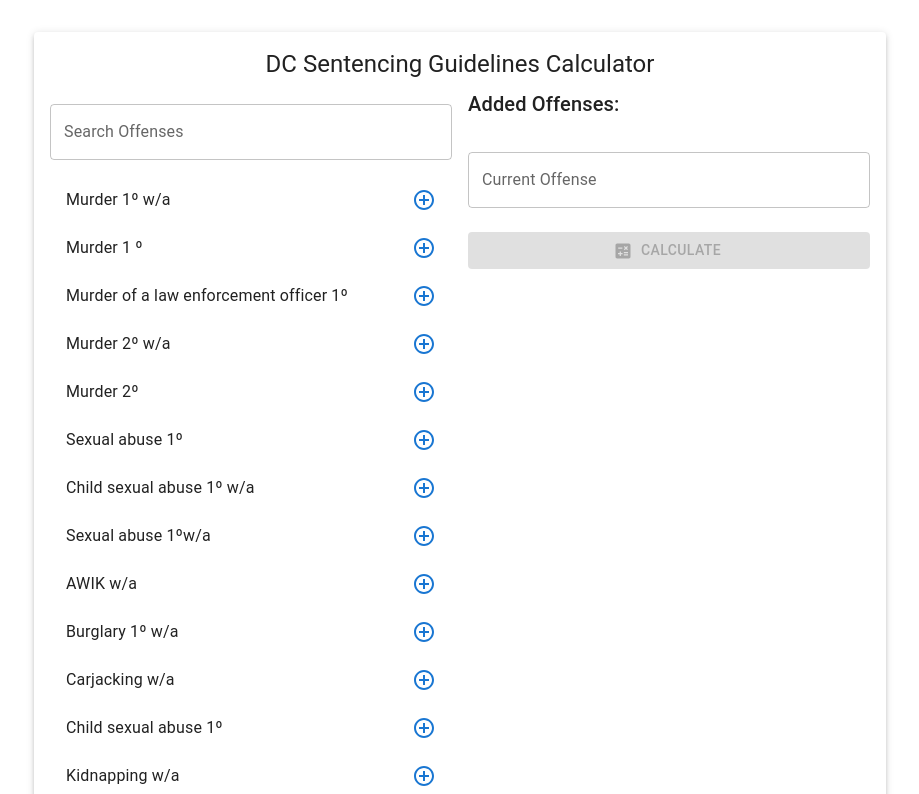
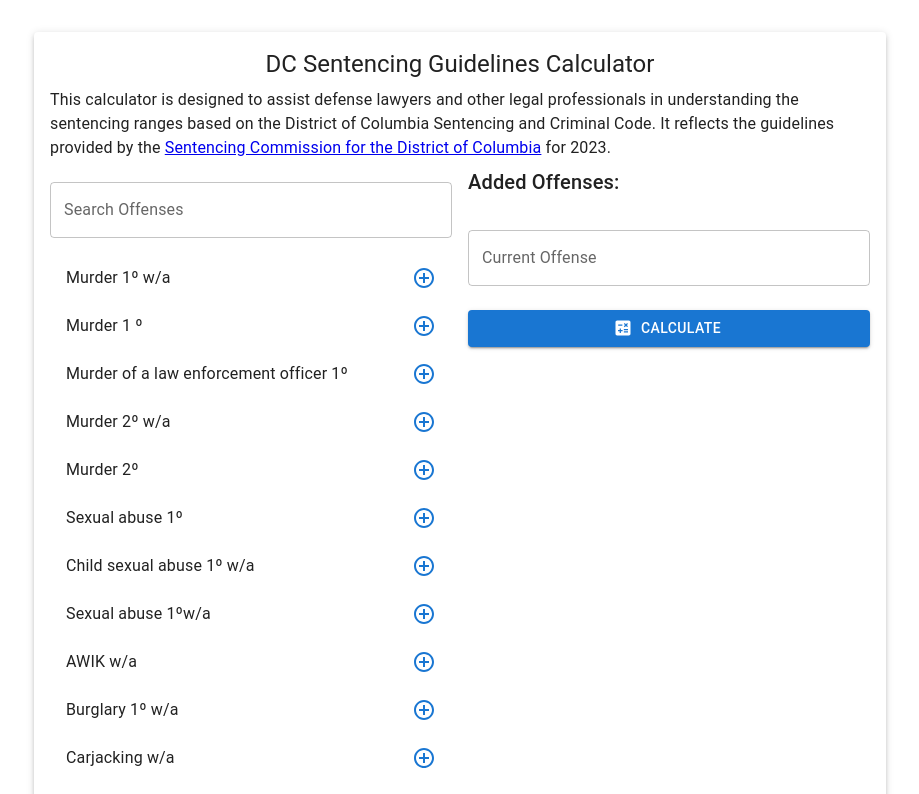
Before and after one commit to RaymondRJones/dc-sentancing-calculator, a React (Create React App) app in the folder calculator/: page / in a window 1280 px wide. Shown: the top 794 px of the page, without its empty margins (180-1099 px from the left). Built offline with nearby package versions, Linux system fonts and the light colour scheme.

Commit message:
Add a brief intro text to the app. Don't disable calculate button

```diff
--- a/calculator/src/App.js
+++ b/calculator/src/App.js
@@ -84,6 +84,9 @@ function App() {
         <Typography variant="h5" component="h1" gutterBottom align="center">
           DC Sentencing Guidelines Calculator
         </Typography>
+        <Typography variant="body1" gutterBottom>
+          This calculator is designed to assist defense lawyers and other legal professionals in understanding the sentencing ranges based on the District of Columbia Sentencing and Criminal Code. It reflects the guidelines provided by the <a href="https://scdc.dc.gov/page/sentencing-guidelines-manual-sccrc" target="_blank" rel="noopener noreferrer">Sentencing Commission for the District of Columbia</a> for 2023.
+        </Typography>
         <Grid container spacing={2}>
           <Grid item xs={12} md={6}>
             <TextField
@@ -138,7 +141,6 @@ function App() {
               onClick={calculateSentence}
               fullWidth
               sx={{ mt: 2 }}
-              disabled={offenses.length === 0}
             >
               Calculate
             </Button>
```
